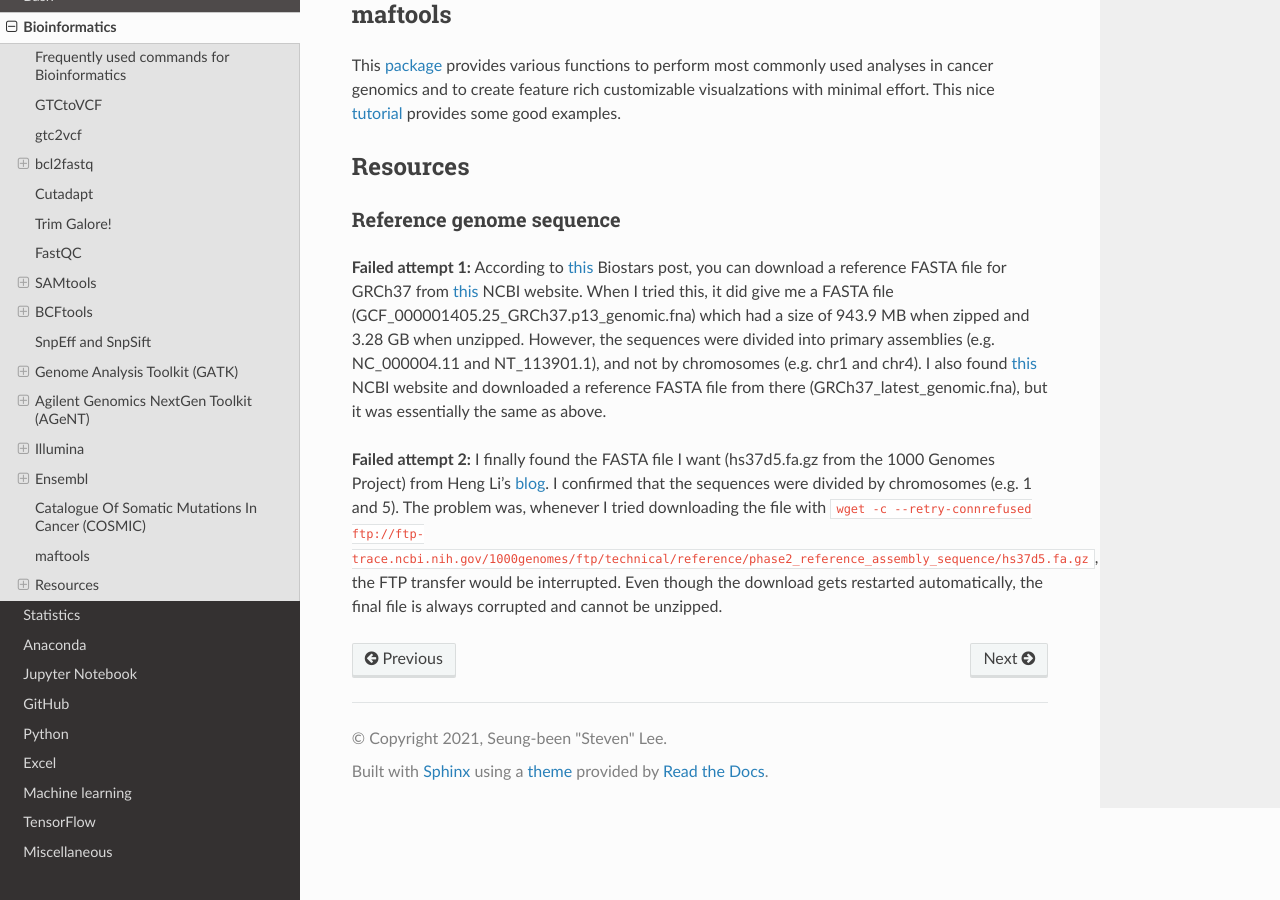
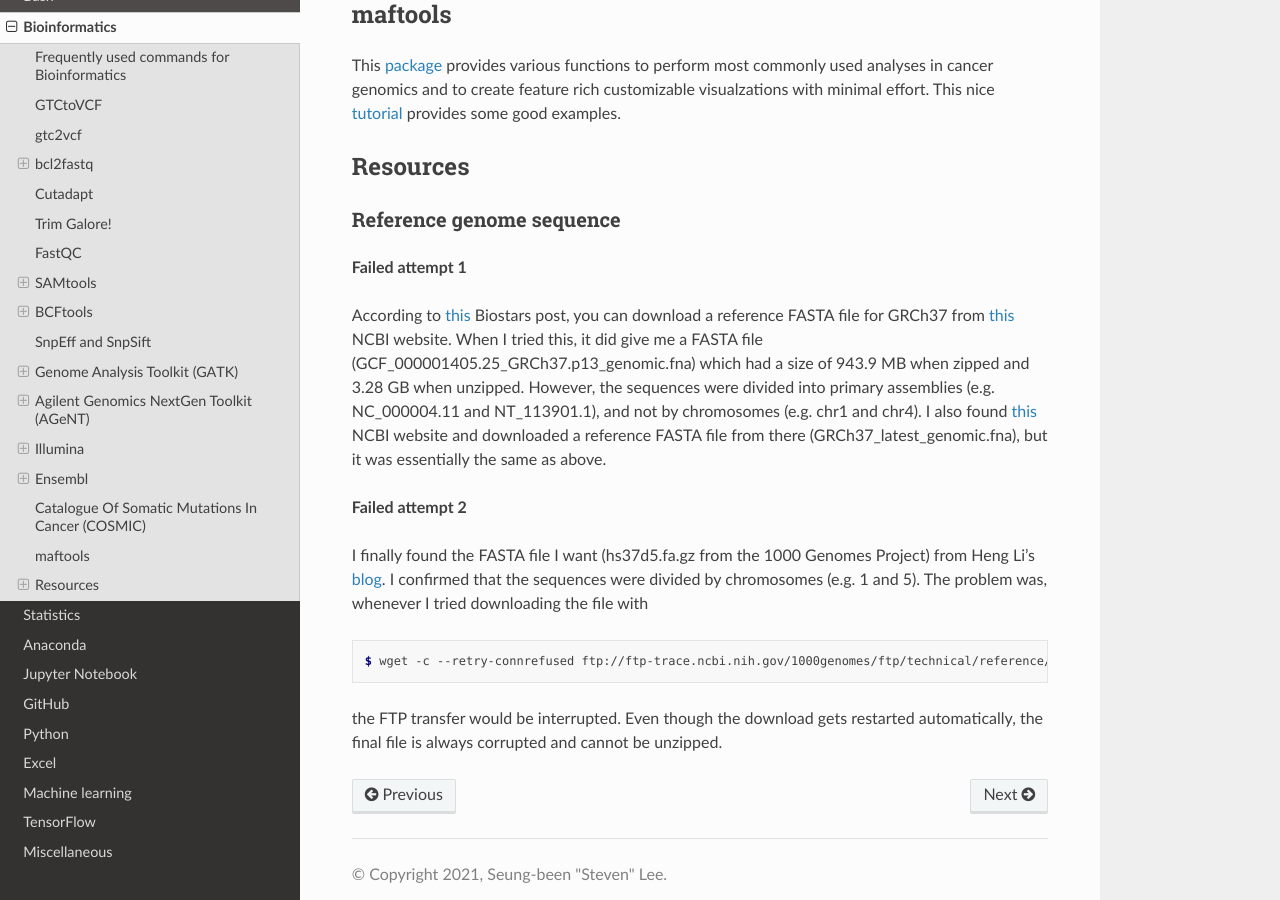
Before and after one commit to sbslee/notes, a Sphinx documentation site: the page built from docs/bioinformatics.rst, in a window 1280 px wide and 900 px high, scrolled down 11661 px. Built offline with Sphinx 7.4.7 and the Read the Docs theme 2.0.0, drawn with Linux system fonts in a browser that asks for light colours.

Commit message:
Update notes

```diff
--- a/docs/bash.rst
+++ b/docs/bash.rst
@@ -186,12 +186,14 @@
 
     .. code-block:: console
 
-        $ wget -r --no-parent /path/to/server/dir_name/
+        $ wget -r -c --no-parent --retry-connrefused /path/to/server/dir_name/
 
-    Here, the ``-r --no-parent`` option means:
+    Here, the options mean:
 
         * ``-r`` - turn on recursive retrieving
+        * ``-c`` - continue getting a partially-downloaded file
         * ``--no-parent`` - do not ever ascend to the parent directory when retrieving recursively
+        * ``--retry-connrefused`` - consider "connection refused" a transient error and try again
 
 * To copy a directory:
 
--- a/docs/bioinformatics.rst
+++ b/docs/bioinformatics.rst
@@ -604,6 +604,16 @@
 Reference genome sequence
 -------------------------
 
-**Failed attempt 1:** According to `this <https://www.biostars.org/p/338914/>`__ Biostars post, you can download a reference FASTA file for GRCh37 from `this <https://www.ncbi.nlm.nih.gov/assembly/GCF_000001405.25>`__ NCBI website. When I tried this, it did give me a FASTA file (GCF_000001405.25_GRCh37.p13_genomic.fna) which had a size of 943.9 MB when zipped and 3.28 GB when unzipped. However, the sequences were divided into primary assemblies (e.g. NC_000004.11 and NT_113901.1), and not by chromosomes (e.g. chr1 and chr4). I also found `this <https://www.ncbi.nlm.nih.gov/genome/guide/human/>`__ NCBI website and downloaded a reference FASTA file from there (GRCh37_latest_genomic.fna), but it was essentially the same as above.
+**Failed attempt 1**
 
-**Failed attempt 2:** I finally found the FASTA file I want (hs37d5.fa.gz from the 1000 Genomes Project) from Heng Li's `blog <https://lh3.github.io/2017/11/13/which-human-reference-genome-to-use>`__. I confirmed that the sequences were divided by chromosomes (e.g. 1 and 5). The problem was, whenever I tried downloading the file with ``wget -c --retry-connrefused ftp://ftp-trace.ncbi.nih.gov/1000genomes/ftp/technical/reference/phase2_reference_assembly_sequence/hs37d5.fa.gz``, the FTP transfer would be interrupted. Even though the download gets restarted automatically, the final file is always corrupted and cannot be unzipped.
+According to `this <https://www.biostars.org/p/338914/>`__ Biostars post, you can download a reference FASTA file for GRCh37 from `this <https://www.ncbi.nlm.nih.gov/assembly/GCF_000001405.25>`__ NCBI website. When I tried this, it did give me a FASTA file (GCF_000001405.25_GRCh37.p13_genomic.fna) which had a size of 943.9 MB when zipped and 3.28 GB when unzipped. However, the sequences were divided into primary assemblies (e.g. NC_000004.11 and NT_113901.1), and not by chromosomes (e.g. chr1 and chr4). I also found `this <https://www.ncbi.nlm.nih.gov/genome/guide/human/>`__ NCBI website and downloaded a reference FASTA file from there (GRCh37_latest_genomic.fna), but it was essentially the same as above.
+
+**Failed attempt 2**
+
+I finally found the FASTA file I want (hs37d5.fa.gz from the 1000 Genomes Project) from Heng Li's `blog <https://lh3.github.io/2017/11/13/which-human-reference-genome-to-use>`__. I confirmed that the sequences were divided by chromosomes (e.g. 1 and 5). The problem was, whenever I tried downloading the file with
+
+.. code-block:: console
+
+    $ wget -c --retry-connrefused ftp://ftp-trace.ncbi.nih.gov/1000genomes/ftp/technical/reference/phase2_reference_assembly_sequence/hs37d5.fa.gz
+
+the FTP transfer would be interrupted. Even though the download gets restarted automatically, the final file is always corrupted and cannot be unzipped.
```
